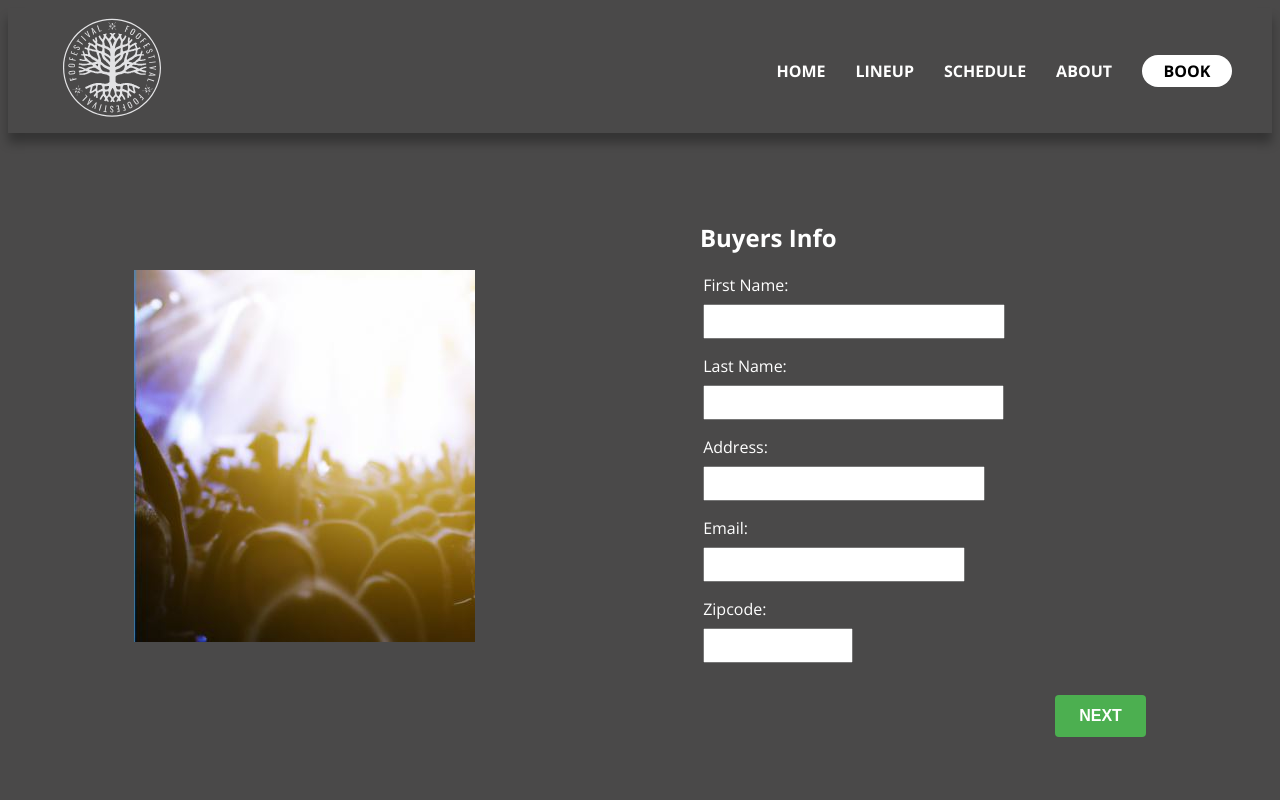
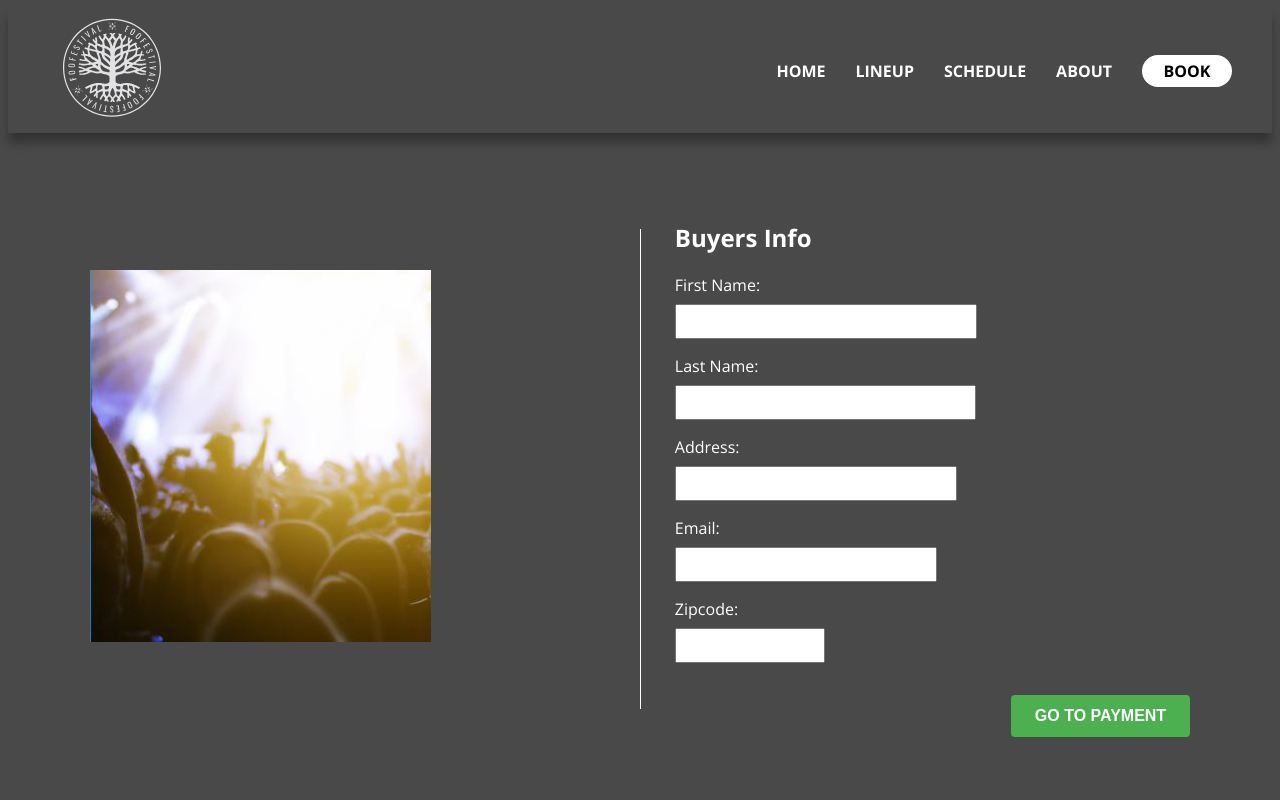
Before and after one commit to tombill143/foofest, a Next.js app: page /booking/buyers_info in a window 1280 px wide. Shown: the top 800 px of the page. Built offline with nearby package versions, Linux system fonts and the light colour scheme.

Commit message:
made a thank you page

```diff
--- a/src/pages/booking/buyers_info.js
+++ b/src/pages/booking/buyers_info.js
@@ -23,6 +23,9 @@ const BuyersInfo = () => {
   };
 
   return (
+    <div className={styles.bookingContainer}>
+      <div className={styles.verticalLine}></div>
+
       <div className={styles.gridContainer}>
         <section className={styles.home_hero}>
           <div className={styles.leftColumn}>
@@ -92,13 +95,14 @@ const BuyersInfo = () => {
                 </label>
 
                 <button type="submit" className={styles.nextButton}>
-                Next
+                  Go To Payment
                 </button>
               </form>
             </div>
           </div>
         </section>
       </div>
+    </div>
   );
 };
 
--- a/src/styles/Booking.module.css
+++ b/src/styles/Booking.module.css
@@ -126,7 +126,7 @@
 }
 
 .h2buyersInfo {
-  margin-left: 5.2em;
+  margin-left: 6em;
 }
 
 .formContainer {
@@ -137,7 +137,7 @@
 
 .formContainer label {
   margin-bottom: 1rem;
-  margin-left: 8em;
+  margin-left: 9em;
 }
 
 .formContainer input {
@@ -153,3 +153,40 @@
 .zipcodeLabel {
   width: 130px; /* Adjust the width as needed */
 }
+
+.verticalLine {
+  border-left: 1px solid rgb(255, 255, 255); /* Adjust the color and thickness as desired */
+  position: absolute;
+  height: 60%;
+  margin-top: 6em;
+
+  left: 50%; /* Adjust the left position if needed */
+  /* z-index: -1 */ /* Ensure the line is behind the content */
+}
+
+.h1thankyou {
+  margin-top: 2em;
+  text-align: center;
+}
+
+.hornsimage {
+  margin-top: 1em;
+  margin-left: 38%;
+}
+
+.thankyoubutton {
+  display: inline-block;
+  margin-left: 40em;
+  margin-top: 3em;
+  padding: 12px 24px;
+  font-size: 16px;
+  font-weight: bold;
+  text-align: center;
+  text-transform: uppercase;
+  color: white;
+  background-color: #4caf50;
+  border: none;
+  border-radius: 4px;
+  cursor: pointer;
+  transition: background-color 0.3s ease;
+}
```
Also changed, not shown: src/pages/booking/thank-you.js (+17 -0 lines), public/horns.png (added), public/rock-roll-metal-devil-horns.jpg (added). Lines whose indentation alone changed are shown as unchanged.
